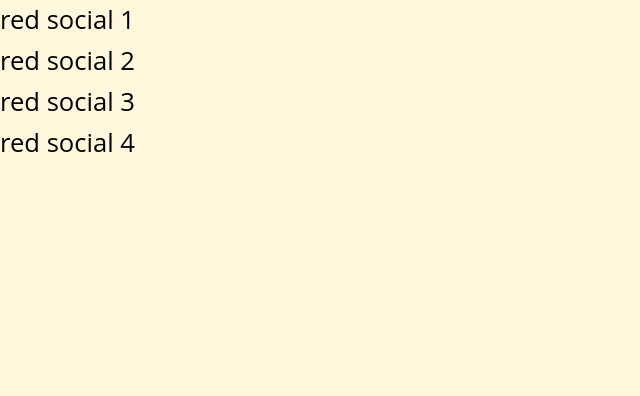
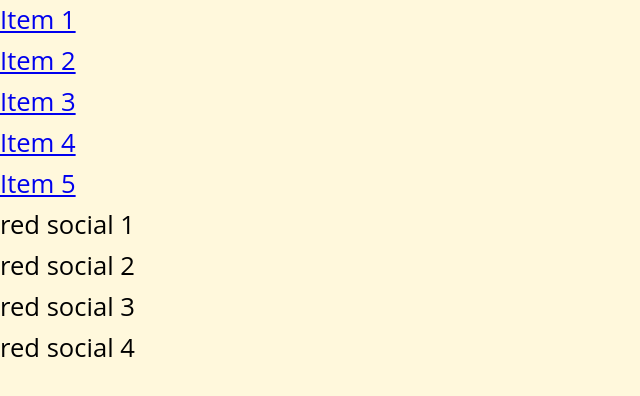
Before and after one commit to diegoro99/rapaso-de-git, a plain HTML site: page index.html in a window 1280 px wide. Shown: the whole page, without its empty margins (0-640 px from the left). Drawn offline with Linux system fonts and the light colour scheme.

Commit message:
creacion del header

```diff
--- a/index.html
+++ b/index.html
@@ -8,6 +8,21 @@
     <link rel="stylesheet" href="style.css">
 </head>
 <body>
+
+    <header class="header">
+        <div class="logo"></div>
+        <nav class="nav">
+            <ul>
+                <li><a href="#">Item 1</a></li>
+                <li><a href="#">Item 2</a></li>
+                <li><a href="#">Item 3</a></li>
+                <li><a href="#">Item 4</a></li>
+                <li><a href="#">Item 5</a></li>
+            </ul>
+
+        </nav>
+
+    </header>
     <footer class="footer">
         <div class="container">
             <div class="redS">red social 1</div>
```
